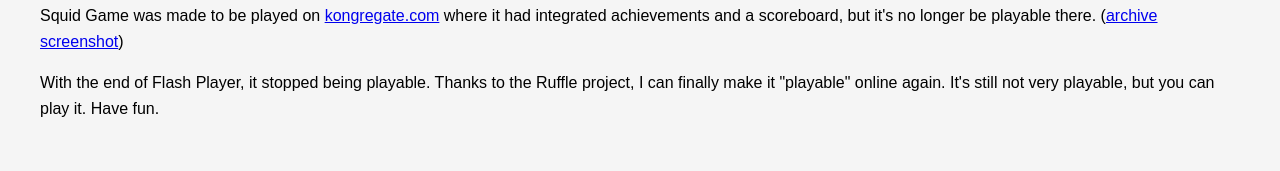
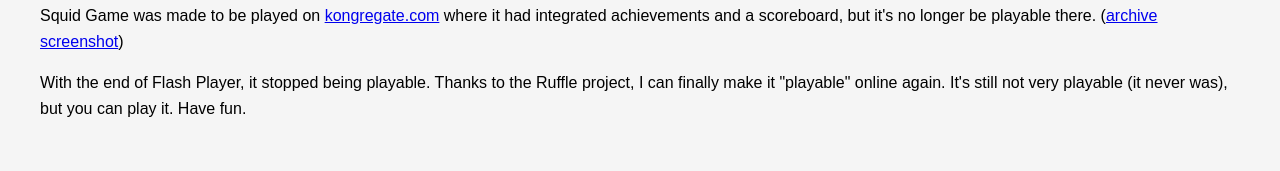
Before and after one commit to pengowray/squid-game, a plain HTML site: page docs/index.html in a window 1280 px wide. Shown: the part 1159-1330 px from the top of the page. Drawn offline with Linux system fonts and the light colour scheme; a script that the page names is missing.

Commit message:
copyedit

```diff
--- a/docs/index.html
+++ b/docs/index.html
@@ -85,7 +85,7 @@
   Squid Game was made to be played on <a href="https://www.kongregate.com/en/games/Pengo/squid-game">kongregate.com</a> where it had integrated achievements and a scoreboard, but it's no longer be playable there. (<a href="https://web.archive.org/web/20251203091332/http://web.archive.org/screenshot/https://www.kongregate.com/en/games/Pengo/squid-game">archive screenshot</a>)
 </p>
 <p>
-  With the end of Flash Player, it stopped being playable. Thanks to the Ruffle project, I can finally make it "playable" online again. It's still not very playable, but you can play it. Have fun.
+  With the end of Flash Player, it stopped being playable. Thanks to the Ruffle project, I can finally make it "playable" online again. It's still not very playable (it never was), but you can play it. Have fun.
 </p>
 
 <footer>
```
